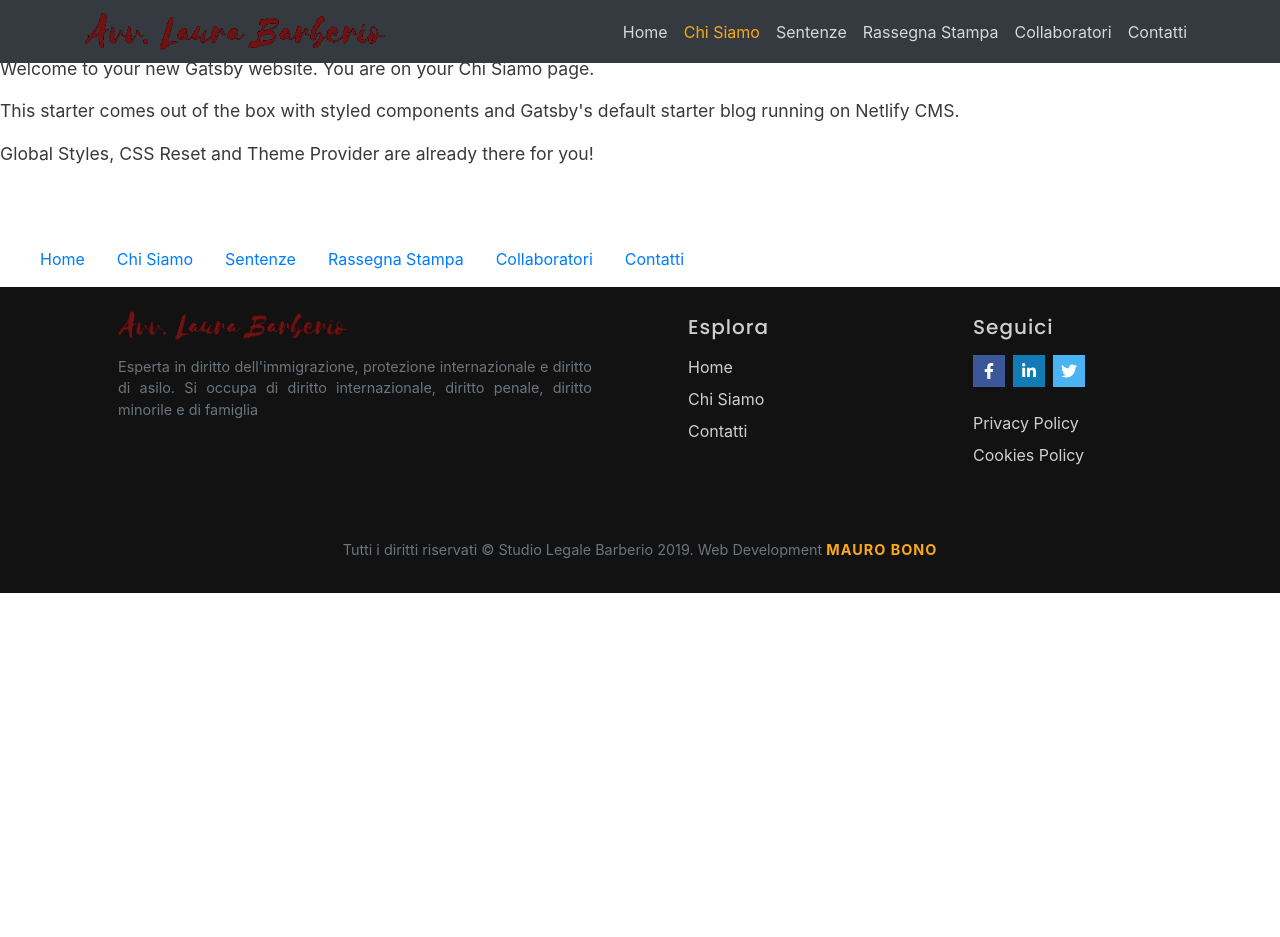
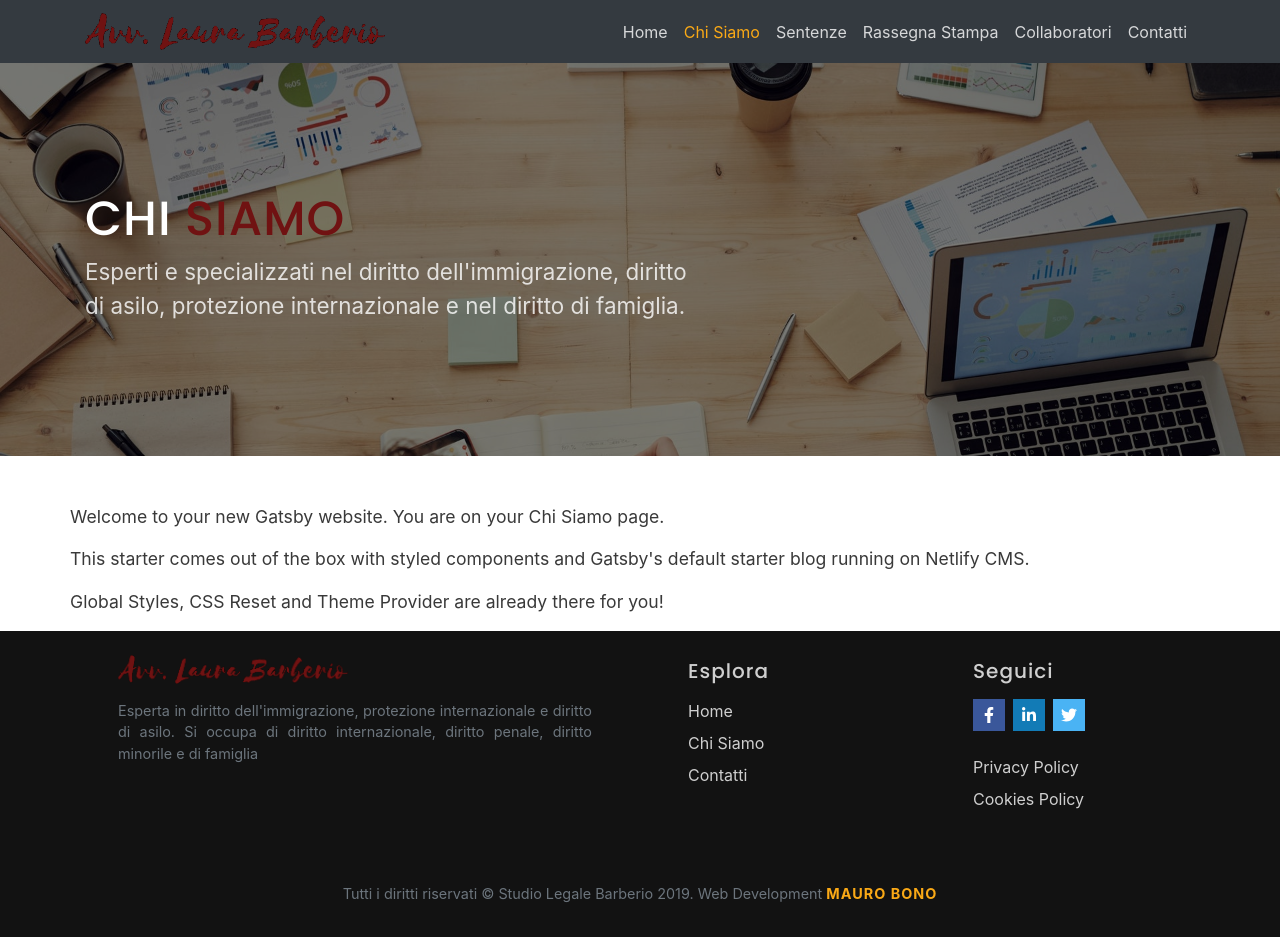
Before and after one commit to uptheirons78/studio-barberio, a Gatsby site: page /chi-siamo in a window 1280 px wide. Before the commit the page ends 800 px from the top, so only its background shows below. Built offline with nearby package versions, Linux system fonts and the light colour scheme; Gatsby itself is replaced by a stand-in of ours; some packages are replaced by stand-ins of ours.

Commit message:
updated: netlify cms

```diff
--- /dev/null
+++ b/content/pages/chi-siamo/index.md
@@ -0,0 +1,4 @@
+---
+templateKey: about-page
+title: Chi Siamo
+---
--- /dev/null
+++ b/src/components/About/Background.js
@@ -0,0 +1,31 @@
+import React from "react";
+import { graphql, useStaticQuery } from "gatsby";
+import BackgroundImage from "gatsby-background-image";
+
+const query = graphql`
+  query {
+    file(relativePath: { eq: "background-about-us.jpg" }) {
+      childImageSharp {
+        fluid {
+          ...GatsbyImageSharpFluid
+        }
+      }
+    }
+  }
+`;
+
+const Background = ({ children }) => {
+  const { file } = useStaticQuery(query);
+
+  return (
+    <BackgroundImage
+      Tag="section"
+      fluid={file.childImageSharp.fluid}
+      className="background"
+    >
+      {children}
+    </BackgroundImage>
+  );
+};
+
+export default Background;
--- a/src/components/Global/Hero.js
+++ b/src/components/Global/Hero.js
@@ -10,7 +10,15 @@ const Hero = ({ titleLeft, titleRight, descrizione }) => {
               <h1 className="text-white mt-5 mb-2 hero-title">
                 {titleLeft} <span>{titleRight}</span>
               </h1>
-              <p className="mb-5">{descrizione}</p>
+              <p
+                className="mb-5 pr-5"
+                style={{
+                  maxWidth: "650px",
+                  width: "100%",
+                }}
+              >
+                {descrizione}
+              </p>
             </div>
           </div>
         </div>
@@ -32,7 +40,7 @@ const HeroHeader = styled.header`
   .bg-overlay {
     width: 100%;
     height: 100%;
-    background-color: rgba(0, 0, 0, 0.4);
+    background-color: rgba(0, 0, 0, 0.5);
     position: absolute;
     top: 0;
     left: 0;
--- a/src/pages/chi-siamo.js
+++ b/src/pages/chi-siamo.js
@@ -1,31 +1,48 @@
 import React from "react";
-import { Link } from "gatsby";
+
+// Components
 import Layout from "../components/Layout/Layout";
 import SEO from "../components/seo";
-import { sitePages } from "../utils/pages";
+import Hero from "../components/Global/Hero";
+import Background from "../components/About/Background";
 
 const ChiSiamoPage = () => {
+  const descrizione =
+    "Esperti e specializzati nel diritto dell'immigrazione, diritto di asilo, protezione internazionale e nel diritto di famiglia.";
+
   return (
     <Layout>
       <SEO
         title="Chi Siamo"
-        keywords={[`blog`, `gatsby`, `javascript`, `react`]}
+        description={descrizione}
+        keywords={[
+          `laura barberio`,
+          `studio legale barberio`,
+          `diritto immigrazione`,
+          `asilo politico`,
+          `protezione internazionale`,
+          `gratuito patrocinio`,
+          `diritto degli stranieri`,
+        ]}
       />
-      <p>Welcome to your new Gatsby website. You are on your Chi Siamo page.</p>
-      <p>
-        This starter comes out of the box with styled components and Gatsby's
-        default starter blog running on Netlify CMS.
-      </p>
-      <p>
-        Global Styles, CSS Reset and Theme Provider are already there for you!{" "}
-      </p>
-      <ul style={{ marginTop: "5rem" }}>
-        {sitePages.map(page => (
-          <Link key={page.name} style={{ marginRight: "2rem" }} to={page.path}>
-            {page.name}
-          </Link>
-        ))}
-      </ul>
+      <Background>
+        <Hero titleLeft="Chi" titleRight="Siamo" descrizione={descrizione} />
+      </Background>
+      <div className="container">
+        <div className="row">
+          <p>
+            Welcome to your new Gatsby website. You are on your Chi Siamo page.
+          </p>
+          <p>
+            This starter comes out of the box with styled components and
+            Gatsby's default starter blog running on Netlify CMS.
+          </p>
+          <p>
+            Global Styles, CSS Reset and Theme Provider are already there for
+            you!{" "}
+          </p>
+        </div>
+      </div>
     </Layout>
   );
 };
```
Also changed, not shown: static/admin/config.yml (+8 -0 lines), src/images/background-about-us.jpg (added).
